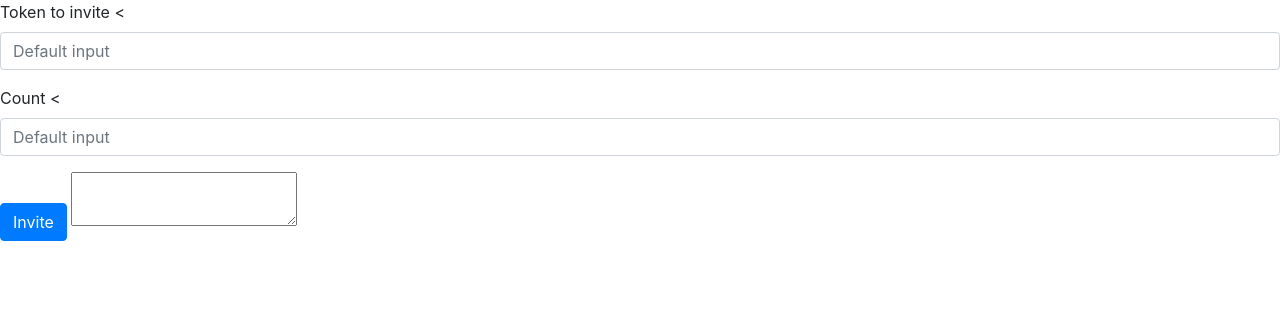
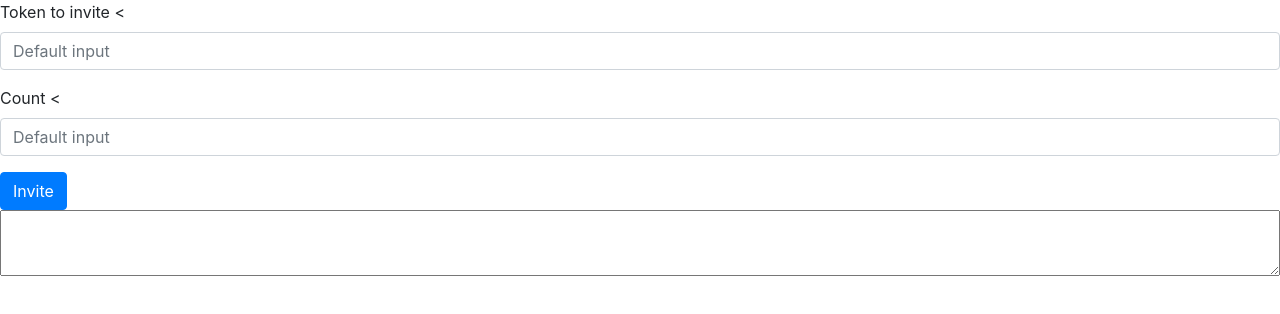
Before and after one commit to gameboter/gameboter.github.io, a plain HTML site: page index.html in a window 1280 px wide. Drawn offline with nearby package versions, Linux system fonts and the light colour scheme.

Commit message:
Update index.html

```diff
--- a/index.html
+++ b/index.html
@@ -25,6 +25,12 @@
 		  font-size: big;
           color: #ccc;
 		}
+
+   textarea {
+        font-size:20px;
+        width:100%;
+        height:100%;
+    }
     </style>
 
  </head>
```
